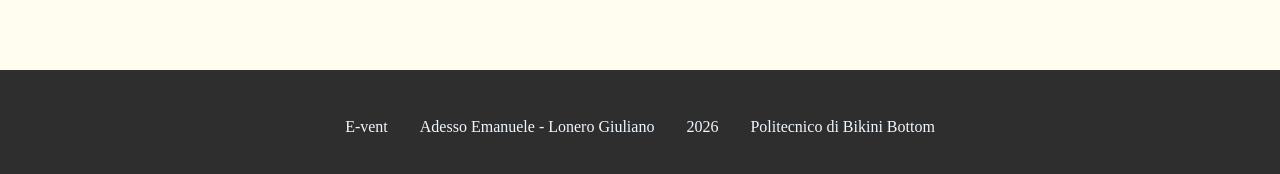
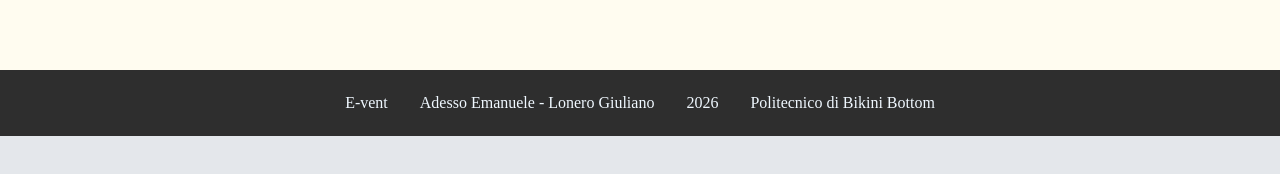
Before and after one commit to GiulianoLonero/WebProject, a React (Create React App) app in the folder frontend/: page / in a window 1280 px wide. Shown: the part 836-1010 px from the top of the page. After the commit the page ends 972 px from the top, so only its background shows below. Built offline with nearby package versions, Linux system fonts and the light colour scheme; no server answers.

Commit message:
oh my god

```diff
--- a/frontend/src/Components/Footer/Footer.module.css
+++ b/frontend/src/Components/Footer/Footer.module.css
@@ -3,7 +3,7 @@
     bottom: 0;
     left: 0;
     width: 100%;
-    padding: 2rem 4rem;
+    padding: 0.5rem 1rem;
     background-color:#2e2e2e;
     box-sizing: border-box;
     align-items: center;
```
